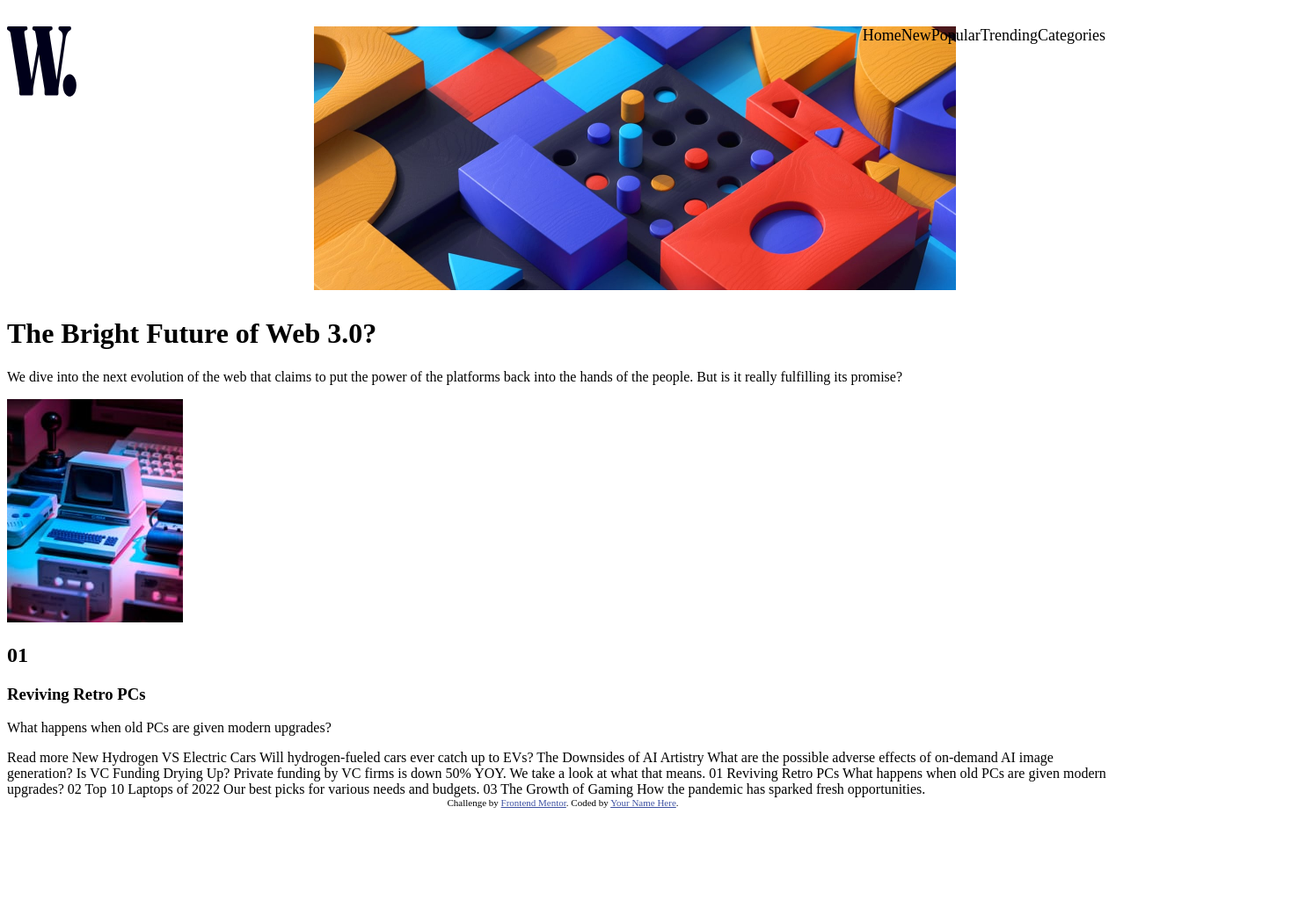
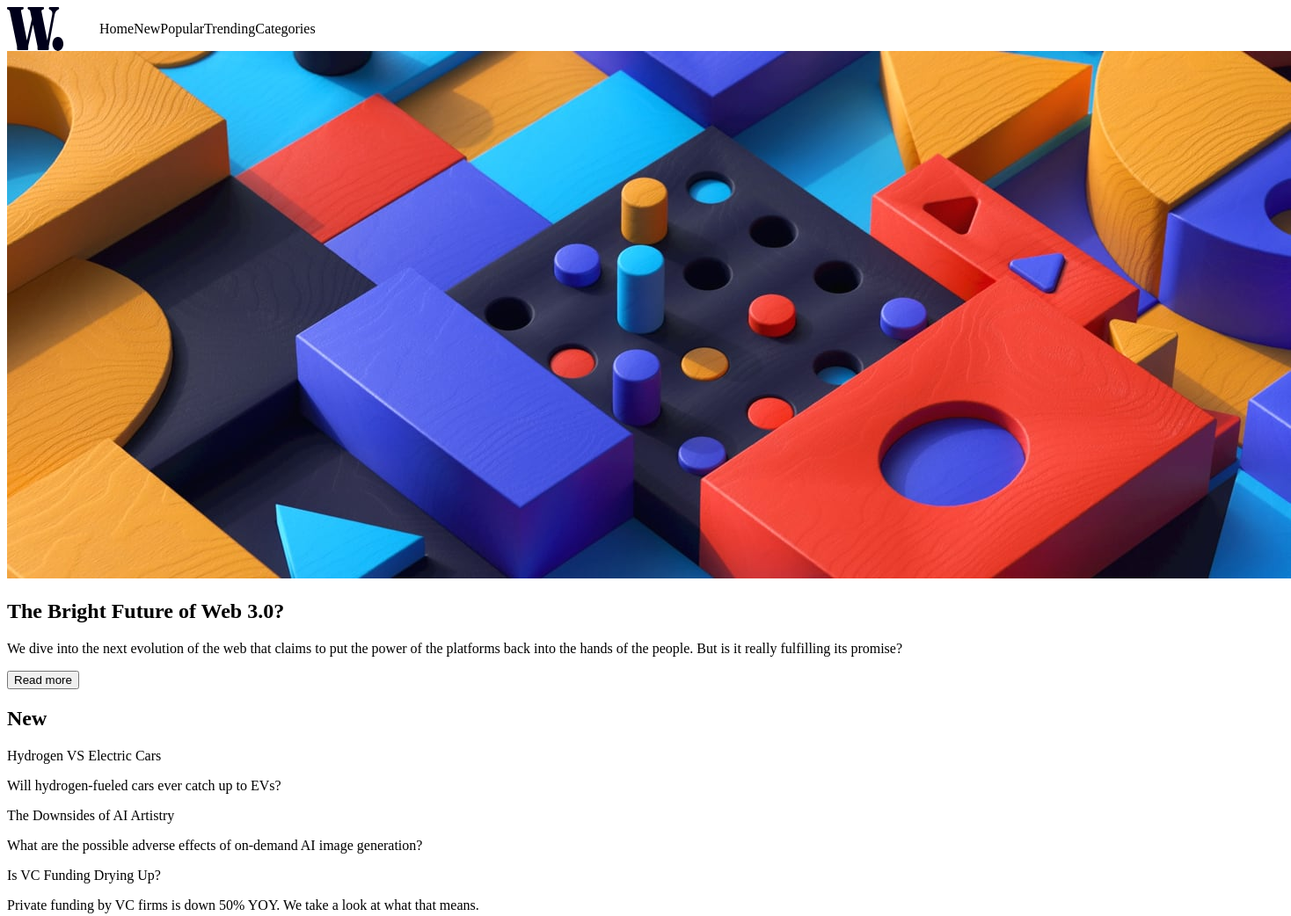
Before and after one commit to himedsoso/frontend_mentor, a plain HTML site: page news-homepage-main/index.html in a window 1280 px wide. Shown: the top 1042 px of the page at 88% size, 1468 px wide, since content can reach past the window. Before the commit the page ends 927 px from the top, so only its background shows below. Drawn offline with Linux system fonts and the light colour scheme.

Commit message:
structure-index

```diff
--- a/news-homepage-main/index.html
+++ b/news-homepage-main/index.html
@@ -17,7 +17,6 @@
 <body>
   <header>
     <img src="assets/images/logo.svg" alt="logo" class="logo">
-     <section> <img src="assets/images/image-web-3-desktop.jpg" alt="center"> </section>
     <nav>
       <ul>
         <li>Home</li>
@@ -29,55 +28,94 @@
 
 
     </nav>
+  </header>
+
+  <main>
+    <section class="first">
+
+      <img src="assets/images/image-web-3-desktop.jpg" alt="center">
+      <h1>The Bright Future of Web 3.0?</h1>
+      <p>We dive into the next evolution of the web that claims to put the power of the platforms back into the hands of the people.
+        But is it really fulfilling its promise?
+      </p>
+        <button>
+          Read more
+        </button>
+    </section>
+
+    <section class="second">
+        <h2>New</h2>
+
+        <li>  Hydrogen VS Electric Cars   </li>
+            <p>  Will hydrogen-fueled cars ever catch up to EVs? </p>
+        <li>The Downsides of AI Artistry</li>
+            <p>What are the possible adverse effects of on-demand AI image generation?</p>
+        <li>    Is VC Funding Drying Up?   </li>
+            <p>  Private funding by VC firms is down 50% YOY. We take a look at what that means.  </p>
+
+    </section>
 
 
-  </header>
+    <section class="third">
+
+      <img src="assets/images/image-retro-pcs.jpg" alt="retro">
+      <h3> 01</h3>
+      <h4>Reviving Retro PCs</h4>
+      <p>What happens when old PCs are given modern upgrades?</p>
+
+
+      <img src="assets/images/image-top-laptops.jpg" alt="laptops">
+      <h3> 02 </h3>
+      <h4>Top 10 Laptops of 2022</h4>
+      <p>  Our best picks for various needs and budgets. </p>
 
 
 
-  <h1>The Bright Future of Web 3.0?</h1>
+    <img src="assets/images/image-gaming-growth.jpg" alt="Gaming">
+    <h3>03</h3>
+    <h4>  The Growth of Gaming </h4>
+    <p>  How the pandemic has sparked fresh opportunities.</p>
 
-  <p>We dive into the next evolution of the web that claims to put the power of the platforms back into the hands of the people.
-    But is it really fulfilling its promise?
-  </p>
+    </section>
 
 
 
+  </main>
 
-    <img src="assets/images/image-retro-pcs.jpg" alt="">
-      <h2>01</h2>
-      <h3>Reviving Retro PCs</h3>
-      <p>What happens when old PCs are given modern upgrades?</p>
+  <footer>
+
+
+  </footer>
 
 
 
 
 
 
-  Read more
 
-  New
 
-  Hydrogen VS Electric Cars
-  Will hydrogen-fueled cars ever catch up to EVs?
 
-  The Downsides of AI Artistry
-  What are the possible adverse effects of on-demand AI image generation?
 
-  Is VC Funding Drying Up?
-  Private funding by VC firms is down 50% YOY. We take a look at what that means.
 
-  01
-  Reviving Retro PCs
-  What happens when old PCs are given modern upgrades?
 
-  02
-  Top 10 Laptops of 2022
-  Our best picks for various needs and budgets.
 
-  03
-  The Growth of Gaming
-  How the pandemic has sparked fresh opportunities.
+
+
+
+
+
+
+
+
+
+
+
+
+
+
+
+
+
 
   <div class="attribution">
     Challenge by <a href="https://www.frontendmentor.io?ref=challenge" target="_blank">Frontend Mentor</a>.
--- a/news-homepage-main/style.css
+++ b/news-homepage-main/style.css
@@ -1,57 +1,36 @@
-.logo {
-    width: 80px;
-    float: left;
-    height: 80px;
-  }
 
 
 
 
 header {
+    display: flex;
 
-        display: flex ;
-        flex-direction: row;
-        justify-content: space-between;
-        margin: 20px 0 20px 0;
-        padding: 10px 0;
+}
+
+nav {
+
+    display: flex;
 
 
 
 }
 
+ul {
+
+    display: flex;
 
 
-section {
- display: flex;
- width: 300px;
- height: 300px;
-}
-
-nav {
-display: block;
 
 }
 
-header nav ul {
+li {
     display: flex;
-    list-style: none;
-    padding: auto 0;
-    margin: 0 15px;
-    font-size: 18px;
-    cursor: pointer;
-    transition: 0.3s;
+
+
+
 }
 
-ul {
+.first {
 
-    margin-block-start: 1em;
-    margin-block-end: 1em;
-    margin-inline-start: 0px;
-    margin-inline-end: 0px;
-    padding-inline-start: 40px;
+
 }
-
-li {
-    display: list-item;
-    text-align: -webkit-match-parent;
-}
```
Lines whose indentation alone changed are shown as unchanged.
